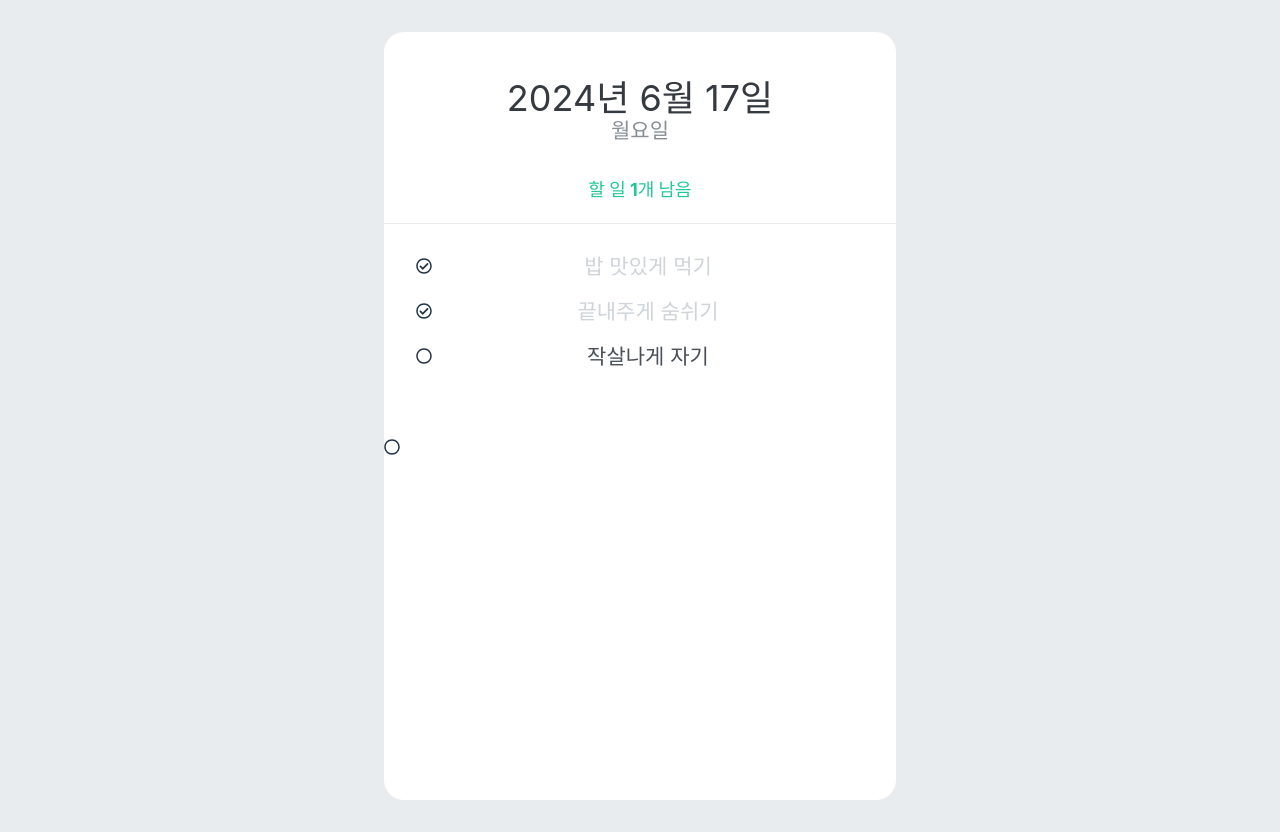
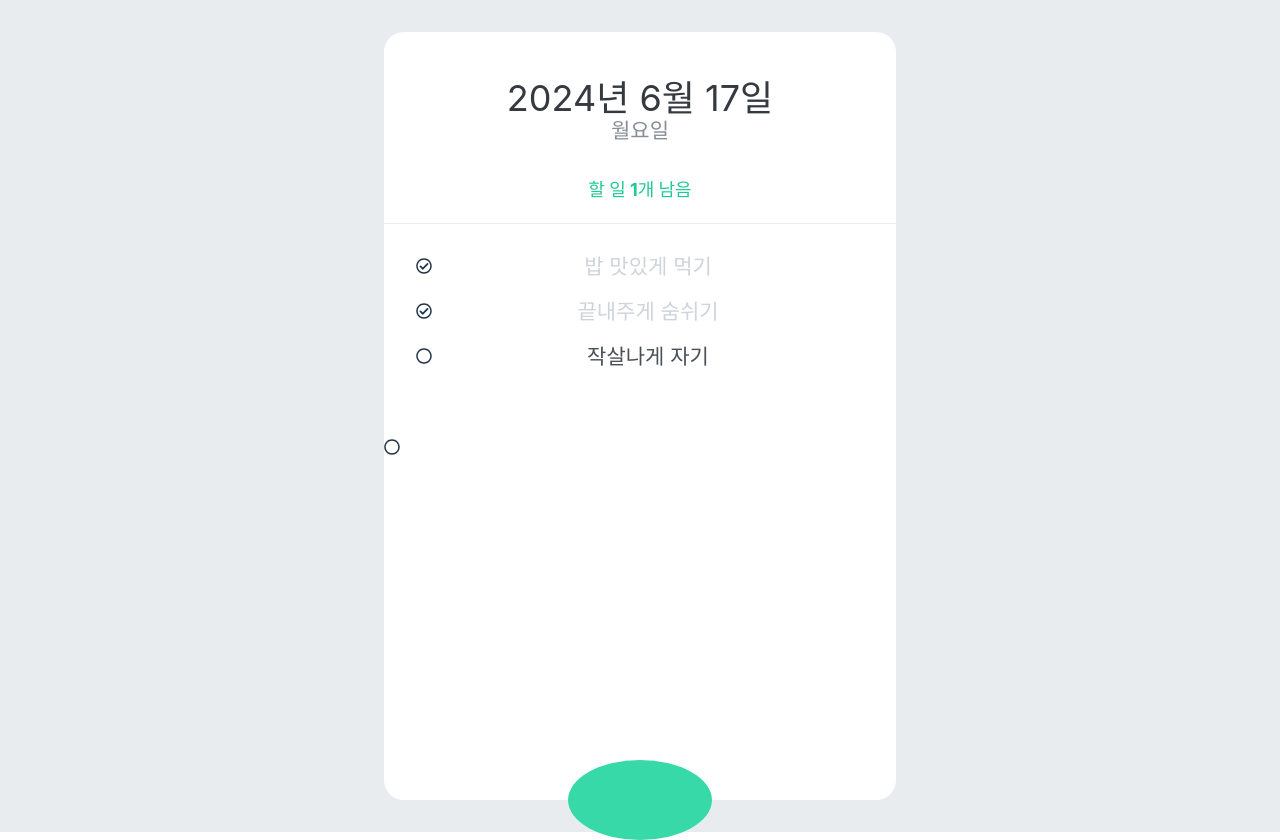
Before and after one commit to qkrcodus/todolist-react, a React (Vite) app: page / in a window 1280 px wide. Built offline with nearby package versions, Linux system fonts and the light colour scheme.

Commit message:
add: TodoCreate 컴포넌트

```diff
--- a/src/App.jsx
+++ b/src/App.jsx
@@ -5,6 +5,7 @@
 import { TodoHead } from './pages/main/TodoHead';
 import {TodoList} from './pages/main/TodoList';
 import { TodoItem } from './pages/main/TodoItem';
+import { TodoCreate } from './pages/main/TodoCreate';
 
 //styled component 를 만들고 이를 함수형 컴포넌트에 렌더링해준다.
 const GlobalStyle=createGlobalStyle`
@@ -20,6 +21,7 @@
     <TodoHead/>
     <TodoList/>
     <TodoItem/>
+    <TodoCreate/>
     </TodoTemplate>
    </div>
   )
--- /dev/null
+++ b/src/pages/main/TodoCreate.jsx
@@ -0,0 +1,99 @@
+import React, { useState } from 'react';
+import styled, { css } from 'styled-components';
+import { IoMdAdd } from "react-icons/io";
+
+const CircleButton = styled.button`
+  background: #38d9a9;
+  &:hover {
+    background: #63e6be;
+  }
+  &:active {
+    background: #20c997;
+  }
+
+  z-index: 5;
+  cursor: pointer;
+  width: 80px;
+  height: 80px;
+  display: block;
+  align-items: center;
+  justify-content: center;
+  font-size: 60px;
+  position: absolute;
+  left: 50%;
+  bottom: 0px;
+  transform: translate(-50%, 50%);
+  color: white;
+  border-radius: 50%;
+  border: none;
+  outline: none;
+  display: flex;
+  align-items: center;
+  justify-content: center;
+
+  transition: 0.125s all ease-in;
+  ${props =>
+    props.open &&
+    css`
+      background: #ff6b6b;
+      &:hover {
+        background: #ff8787;
+      }
+      &:active {
+        background: #fa5252;
+      }
+      transform: translate(-50%, 50%) rotate(45deg);
+    `}
+`;
+
+const InsertFormPositioner = styled.div`
+  width: 100%;
+  bottom: 0;
+  left: 0;
+  position: absolute;
+`;
+
+const InsertForm = styled.form`
+  background: #f8f9fa;
+  padding-left: 32px;
+  padding-top: 32px;
+  padding-right: 32px;
+  padding-bottom: 72px;
+
+  border-bottom-left-radius: 16px;
+  border-bottom-right-radius: 16px;
+  border-top: 1px solid #e9ecef;
+`;
+
+const Input = styled.input`
+  padding: 12px;
+  border-radius: 4px;
+  border: 1px solid #dee2e6;
+  width: 100%;
+  outline: none;
+  font-size: 18px;
+  box-sizing: border-box;
+`;
+
+export const TodoCreate =()=> {
+  const [open, setOpen] = useState(false);
+
+  const onToggle = () => setOpen(!open);
+
+  return (
+    <>
+      {open && (
+        <InsertFormPositioner>
+          <InsertForm>
+            <Input autoFocus placeholder="할 일을 입력 후, Enter 를 누르세요" />
+          </InsertForm>
+        </InsertFormPositioner>
+      )}
+      <CircleButton onClick={onToggle} open={open}>
+      <IoMdAdd />
+      </CircleButton>
+    </>
+  );
+}
+
+export default TodoCreate;
```
Also changed, not shown: src/pages/main/TodoItem.jsx (+6 -5 lines).
